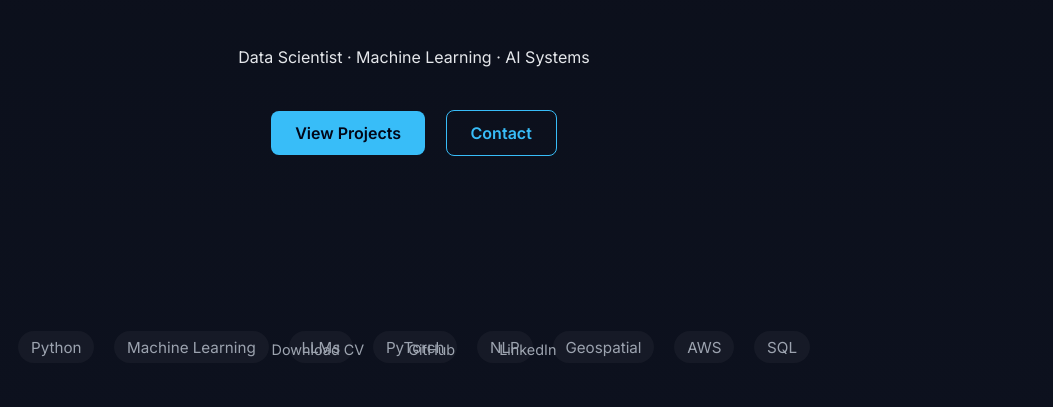
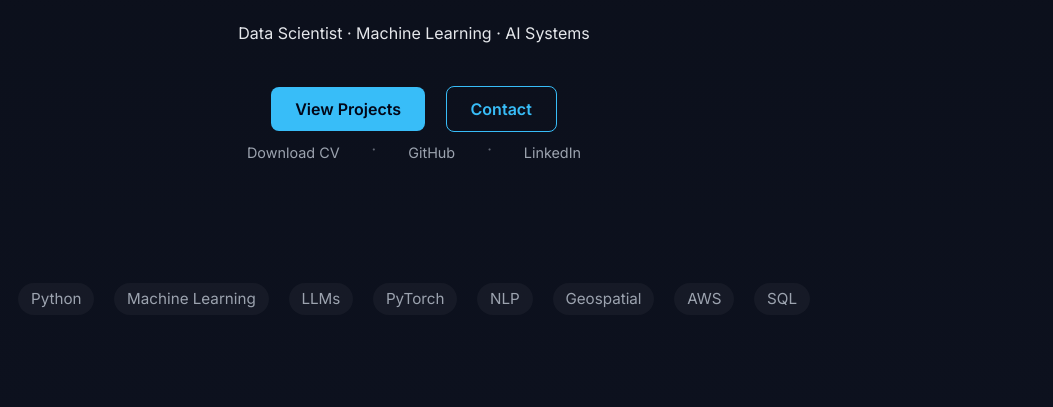
Before and after one commit to Hans7331/hans7331.github.io, a plain HTML site: page index.html in a window 1280 px wide. Shown: the part 393-800 px from the top of the page, without its empty margins (226-1279 px from the left). Drawn offline with Linux system fonts and the light colour scheme.

Commit message:
socials update

```diff
--- a/index.html
+++ b/index.html
@@ -36,19 +36,24 @@
     <a href="#projects" class="btn primary">View Projects</a>
     <a href="#contact" class="btn secondary">Contact</a>
   </div>
-</section>
 
 <div class="hero-links">
   <a href="projects/hans-tiwari-cv.pdf" target="_blank" class="link-btn">
     Download CV
   </a>
+  <span class="link-sep">·</span>
   <a href="https://github.com/hans7331" target="_blank" class="link-btn">
     GitHub
   </a>
+  <span class="link-sep">·</span>
   <a href="https://www.linkedin.com/in/hans-tiwari" target="_blank" class="link-btn">
     LinkedIn
   </a>
 </div>
+
+
+</section>
+
 
 
 
--- a/style.css
+++ b/style.css
@@ -265,3 +265,9 @@ footer {
   color: var(--accent);
   background: rgba(56, 189, 248, 0.12);
 }
+
+.link-sep {
+  color: var(--muted);
+  opacity: 0.6;
+  user-select: none;
+}
```
